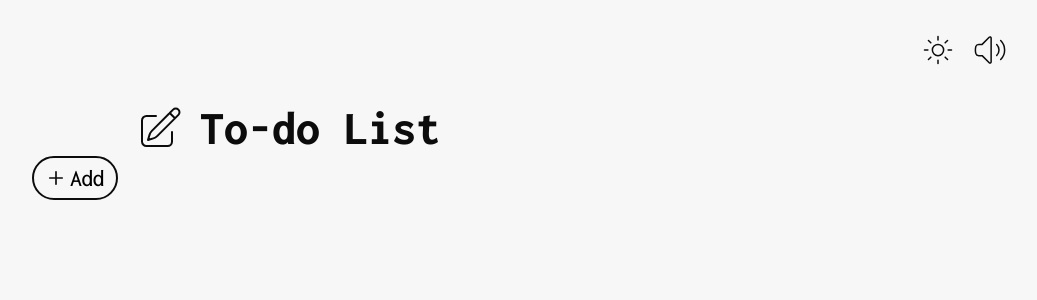
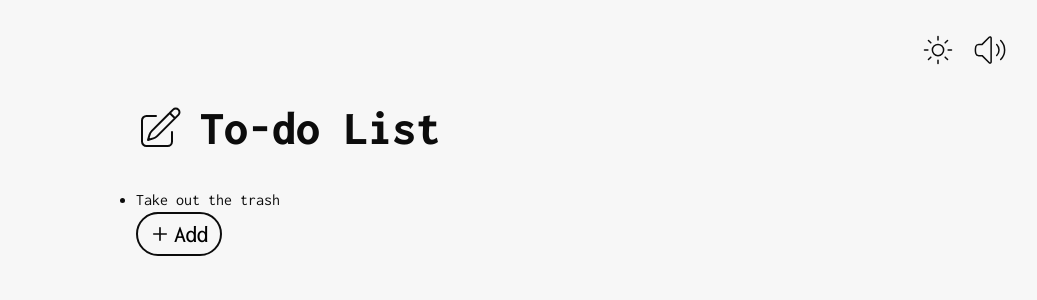
Before and after one commit to Uncannypotato69/To-Do-List, a React (Vite) app: page / in a window 1280 px wide. Shown: the top 300 px of the page, without its empty margins (104-1141 px from the left). Built offline with nearby package versions, Linux system fonts and the light colour scheme; no server answers.

Commit message:
started working on the list

```diff
--- /dev/null
+++ b/src/components/list/index.jsx
@@ -0,0 +1,27 @@
+import classes from "./list.module.css"
+import Button from "../button"
+import useStickyState from "./useStickyState"
+import { useState } from "react"
+
+
+export default function List(){
+
+    const [tasks, setTasks] = useState([{text:"Take out the trash", id: crypto.randomUUID()}], "tasks")
+
+    return(
+        <div className={`list__container section ${classes.list}`}>
+            <ul>
+                {
+                    tasks.map((task, index) => {
+                        return(
+                            <li key={task.id}>
+                                <p>{task.text}</p>
+                            </li>
+                        )
+                    })
+                }
+            </ul>
+            <Button/>
+        </div>
+    )
+}
--- /dev/null
+++ b/src/components/list/list.module.css
@@ -0,0 +1,7 @@
+.list {
+    display: flex;
+    align-items: start;
+    justify-content: start;
+    flex-direction: column;
+    min-height: 20vh;
+}
--- /dev/null
+++ b/src/components/list/useStickyState.jsx
@@ -0,0 +1,17 @@
+import { useState, useEffect } from "react";
+
+export default function useStickyState(defaultValue, key) {
+    const [value, setValue] = useState(() => {
+      const stickyValue = window.localStorage.getItem(key);
+
+      return stickyValue !== null
+        ? JSON.parse(stickyValue)
+        : defaultValue;
+    });
+
+    useEffect(() => {
+      window.localStorage.setItem(key, JSON.stringify(value));
+    }, [key, value]);
+
+    return [value, setValue];
+  }
--- a/src/main.jsx
+++ b/src/main.jsx
@@ -2,15 +2,14 @@ import Theme from "./components/header/theme"
 import Sound from "./components/header/sound"
 import Header from "./components/header"
 import Title from "./components/Title"
-import Button from "./components/button"
-
+import List from "./components/list"
 
 export default function Main(){
   return(
     <div className="app container section">
     <Header />
     <Title/>
-    <Button/>
+    <List/>
   </div>
   )
 }
```
Also changed, not shown: src/components/list/list.jsx (deleted).
